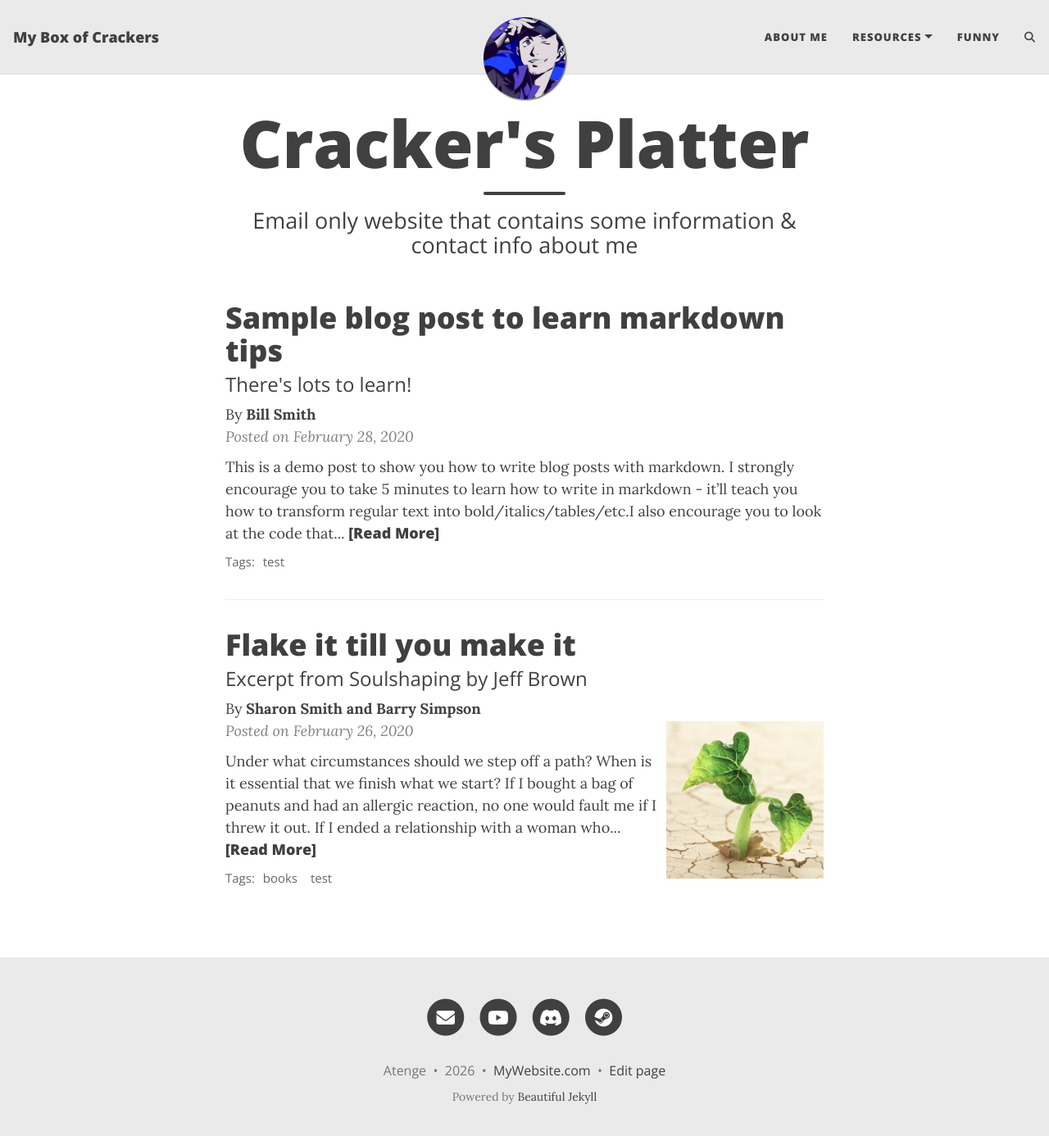
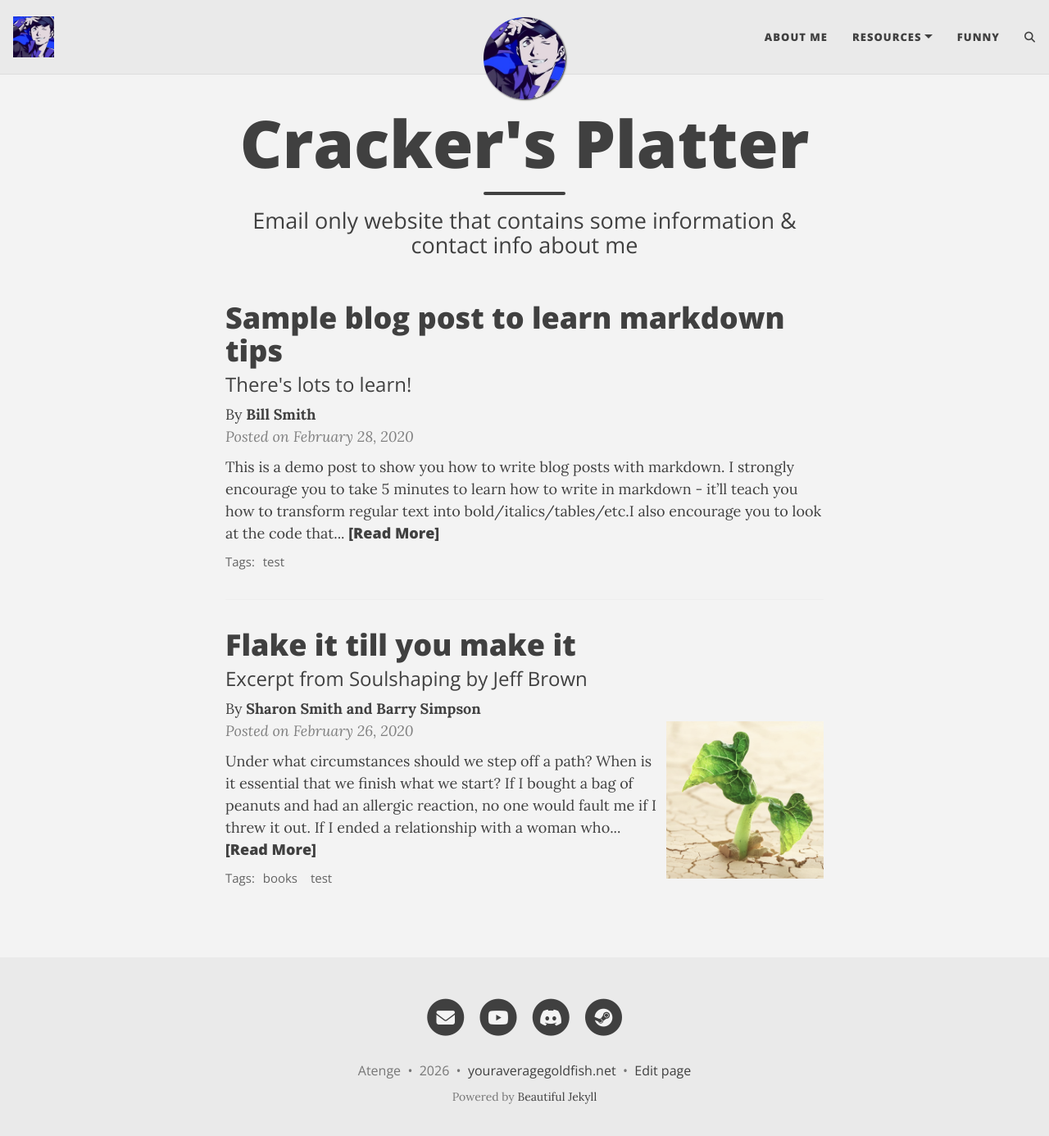
Before and after one commit to LeCTester/LeCTester.github.io, a Jekyll site: the page built from index.html, in a window 1280 px wide and 1399 px high. Shown: the top 1386 px of the window at 82% size. Built offline with Jekyll 4.4.1, drawn with Linux system fonts in a browser that asks for light colours; the list of posts is cut into pages by our own code; comment, search, counter and statistics services are not loaded.

Commit message:
Update _config.yml

```diff
--- a/_config.yml
+++ b/_config.yml
@@ -39,7 +39,7 @@ round-avatar: true
 
 # If you want to have an image logo in the top-left corner instead of having the title of the website,
 # then specify the following parameter
-#title-img: /path/to/image
+title-img: "/assets/img/26e3e061a939db9e1ce3dc9ab4ace52f.png"
 
 
 #####################################
@@ -50,7 +50,7 @@ round-avatar: true
 # You can change the order that they show up on the page by changing the order here.
 # Uncomment the links you want to show and add your information to each one.
 social-network-links:
-  email: "someone@example.com"
+  email: "fishshapedcrackers@youraveragegoldfish.net"
 # rss: true  # remove this line if you don't want to show an RSS link at the bottom
   youtube: "@DoneThatSeenThat"
   discord: "users/576012992098074634"
@@ -84,7 +84,7 @@ social-network-links:
 
 # If you want your website to generate an RSS feed, provide a description
 # The URL for the feed will be https://<your_website>/feed.xml
-rss-description: This website is a virtual proof that I'm awesome
+# rss-description: This website is a virtual proof that I'm awesome
 
 ###########################
 # --- General options --- #
@@ -100,7 +100,7 @@ share-links-active:
 
 # How to display the link to your website in the footer
 # Remove this if you don't want a link in the footer
-url-pretty: "MyWebsite.com"
+url-pretty: "youraveragegoldfish.net"
 
 # Add the website title to the title of every page
 title-on-all-pages: true
@@ -134,7 +134,7 @@ navbar-var-length: false
 
 # Personalize the colours in your website. Colour values can be any valid CSS colour
 
-page-col: "#FFFFFF"
+page-col: "#f3f3f3"
 text-col: "#404040"
 link-col: "#008AFF"
 hover-col: "#0085A1"
@@ -293,6 +293,7 @@ exclude:
   - README.md
   - screenshot.png
   - docs/
+  - feed.xml
 
 plugins:
   - jekyll-paginate
```
